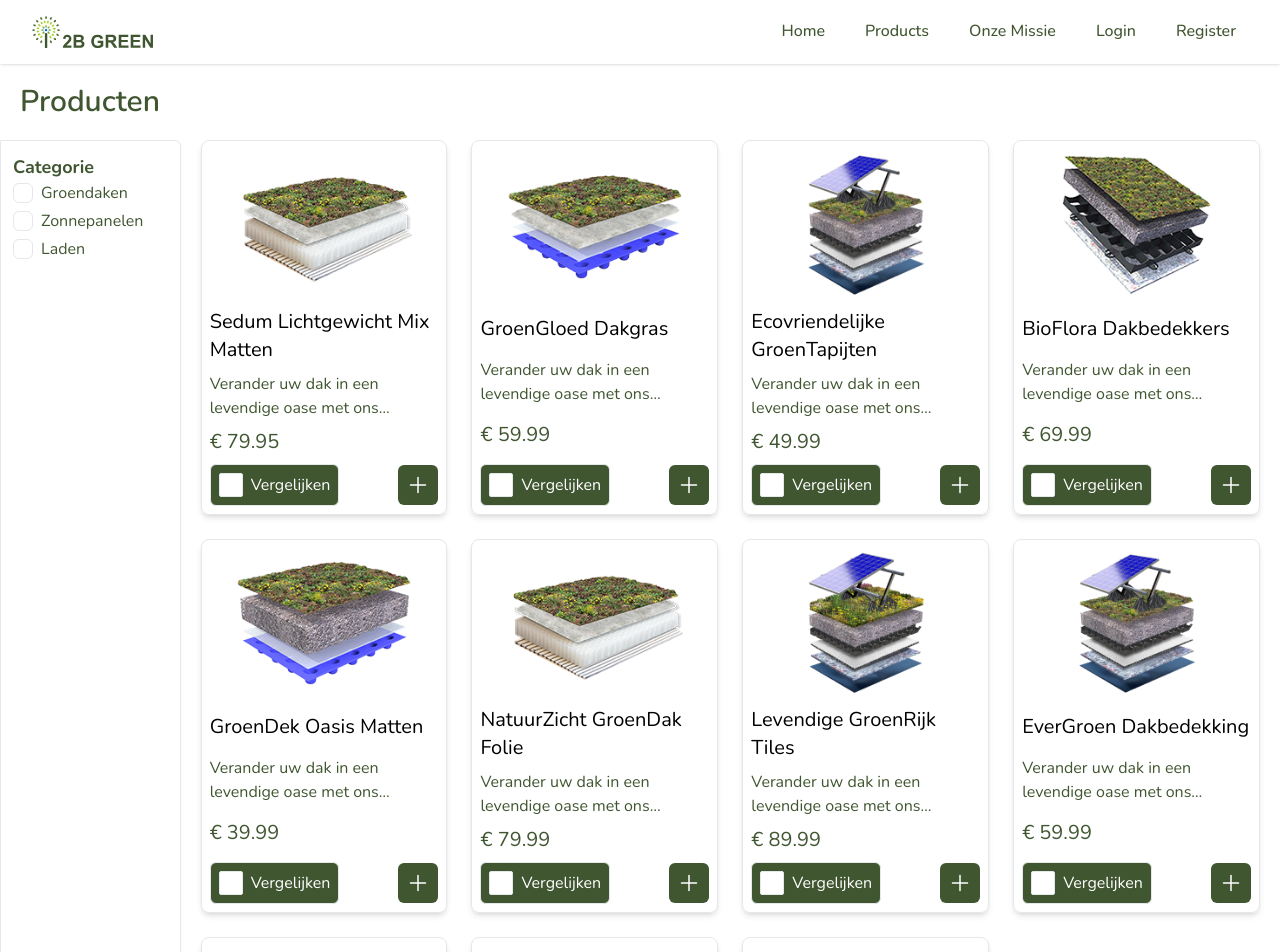
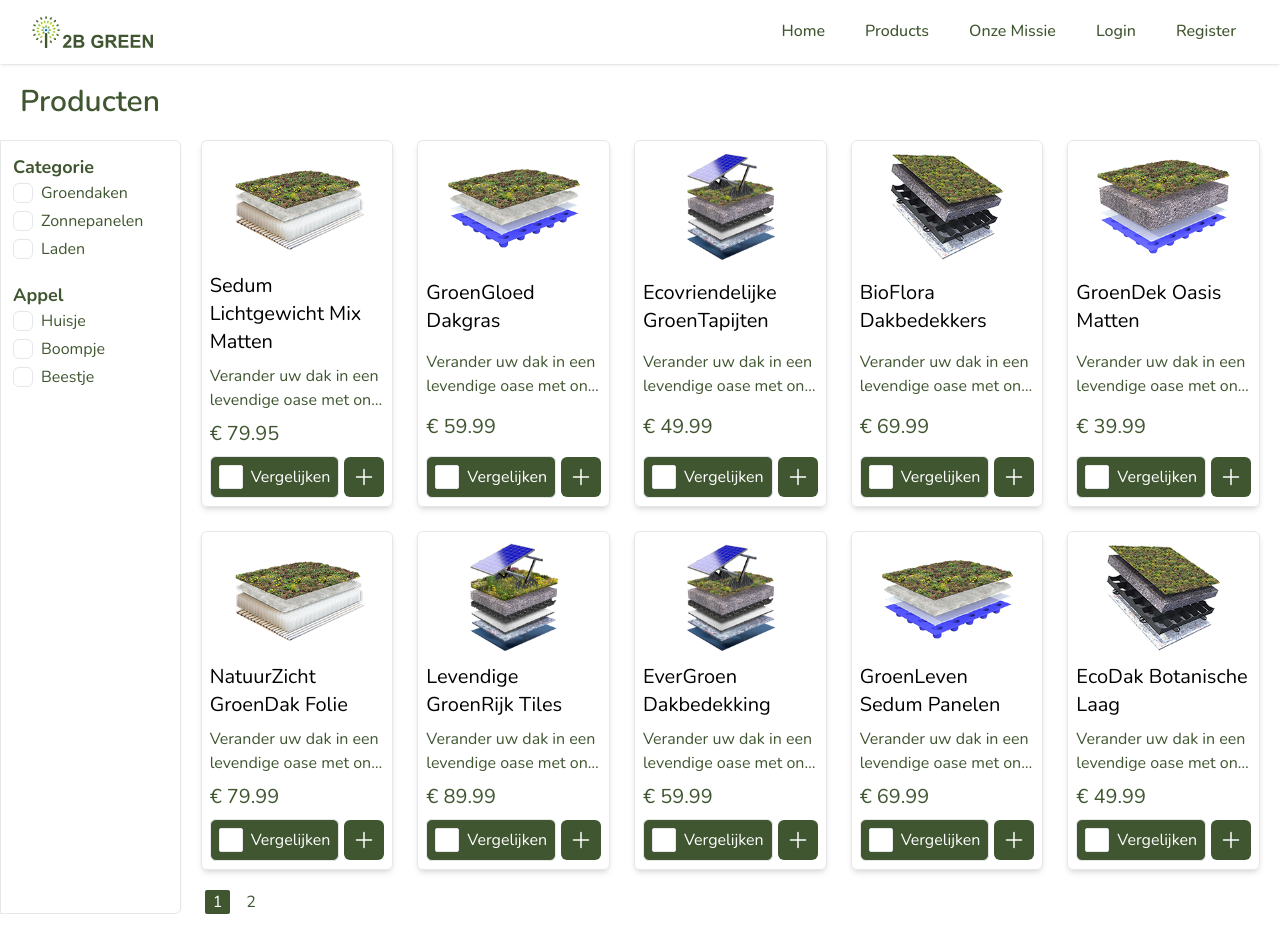
Before and after one commit to amin98/2BGREEN-FRONTEND, a React (Vite) app: page /products in a window 1280 px wide. Shown: the top 952 px of the page. After the commit the page ends 914 px from the top, so only its background shows below. Built offline with nearby package versions, Linux system fonts and the light colour scheme.

Commit message:
last commit

```diff
--- a/src/components/auth/Login.jsx
+++ b/src/components/auth/Login.jsx
@@ -12,7 +12,7 @@ function Login({ onLogin }) {
 
   return (
     <div className='h-screen flex items-center justify-center bg-gray-100 '>
-      <div className='bg-white p-8 rounded-lg shadow-sm w-5/6 md:w-6/12 lg:w-5/12'>
+      <div className='bg-white p-8 rounded-md shadow-sm w-5/6 md:w-6/12 lg:w-5/12'>
         <h2 className='text-2xl font-medium mb-6 text-center'>Inloggen</h2>
 
         <div className='mb-4'>
--- a/src/components/products/ProductItem.jsx
+++ b/src/components/products/ProductItem.jsx
@@ -7,7 +7,7 @@ import greenRoofImage from '../../images/greenroof.png'; // Import the image
 
 function ProductItem({ product, onCheck, isComparisonPage }) {
   return (
-    <div className='border p-2  shadow-md rounded-lg min-w-36 max-w-80'>
+    <div className='border p-2  shadow-md rounded-md min-w-36 max-w-80'>
       <div className='relative flex h-full flex-col justify-between gap-2'>
         {isComparisonPage && (
           <button className=' absolute top-0 z-10  right-0'>
@@ -50,6 +50,64 @@ function ProductItem({ product, onCheck, isComparisonPage }) {
         </div>
       </div>
     </div>
+    // <div className='border p-4 shadow-md rounded-md min-w-[144px] max-w-[320px]'>
+    //   <div className='grid grid-cols-2 gap-4'>
+    //     {/* Row 1 */}
+    //     <div className='relative'>
+    //       {' '}
+    //       {/* Container for image and X button */}
+    //       {isComparisonPage && (
+    //         <button className='absolute top-0 right-0 z-10'>
+    //           <XCircleIcon className='text-gray-500 h-6 w-6' />
+    //         </button>
+    //       )}
+    //       <Link to='' className='flex justify-center'>
+    //         <img
+    //           src={product.image}
+    //           alt={product.title}
+    //           className='size-32 object-contain'
+    //         />
+    //       </Link>
+    //     </div>
+    //     <div className='flex flex-col justify-center'>
+    //       <h1 className='text-xl font-semibold text-lime-600'>
+    //         {product.title}
+    //       </h1>
+    //       <p className='line-clamp-2 text-gray-700'>{product.description}</p>
+    //     </div>
+
+    //     {/* Row 2 */}
+    //     <div className='col-span-2 grid grid-cols-3 gap-4 items-center'>
+    //       {isComparisonPage ? (
+    //         <p className='text-xl text-gray-700 text-center'>
+    //           €{product.price}
+    //         </p>
+    //       ) : (
+    //         <div className='flex items-center'>
+    //           <input
+    //             type='checkbox'
+    //             checked={product.checked}
+    //             onChange={() => onCheck(product)}
+    //             className='h-5 w-5 text-green-500'
+    //           />
+    //           <span className='ml-2 text-gray-700'>Vergelijk</span>
+    //         </div>
+    //       )}
+    //       <div
+    //         className={`col-start-3 flex ${
+    //           isComparisonPage ? 'justify-end' : 'justify-between'
+    //         } space-x-2 items-center`}
+    //       >
+    //         {isComparisonPage && (
+    //           <p className='text-xl text-gray-700'>€{product.price}</p>
+    //         )}
+    //         <button className='bg-lime-600 hover:bg-lime-700 text-white py-2 px-4 rounded-md flex items-center'>
+    //           <PlusIcon className='h-5 w-5' />
+    //         </button>
+    //       </div>
+    //     </div>
+    //   </div>
+    // </div>
   );
 }
 
--- a/src/pages/ComparisonPage.jsx
+++ b/src/pages/ComparisonPage.jsx
@@ -1,6 +1,7 @@
 import { useState, useEffect } from 'react';
 import ProductItem from '../components/products/ProductItem';
-const ComparisonPage = props => {
+
+const ComparisonPage = () => {
   const [selectedItems, setSelectedItems] = useState([]);
 
   useEffect(() => {
@@ -16,7 +17,7 @@ const ComparisonPage = props => {
         Vergelijken
       </h1>
       <div className='flex flex-wrap justify-center md:justify-start w-full h-full'>
-        <div className='grid grid-cols-1 sm:grid-cols-2 md:grid-cols-3 lg:grid-cols-4 gap-6 mt-5 mx-5'>
+        <div className='grid grid-cols-1 sm:grid-cols-3 md:grid-cols-4 lg:grid-cols-5 gap-6 mt-5 mx-5'>
           {selectedItems.map(product => (
             <ProductItem
               key={product.id}
--- a/src/pages/ProductPage.jsx
+++ b/src/pages/ProductPage.jsx
@@ -4,9 +4,13 @@ import { useNavigate } from 'react-router-dom';
 import ProductItem from '../components/products/ProductItem';
 import FilterCheckbox from '../components/misc/FilterCheckbox';
 import LoadingAnimation from '../components/misc/LoadingAnimation';
+
 const ProductPage = () => {
   const [products, setProducts] = useState([]);
   const [selectedItems, setSelectedItems] = useState([]);
+  const [currentPage, setCurrentPage] = useState(1);
+
+  const itemsPerPage = 10;
   const navigate = useNavigate();
 
   useEffect(() => {
@@ -25,6 +29,11 @@ const ProductPage = () => {
     setSelectedItems(newSelectedItems);
     sessionStorage.setItem('selectedItems', JSON.stringify(newSelectedItems));
   };
+
+  const indexOfLastItem = currentPage * itemsPerPage;
+  const indexOfFirstItem = indexOfLastItem - itemsPerPage;
+  const currentItems = products.slice(indexOfFirstItem, indexOfLastItem);
+
   if (!products.length) {
     return <LoadingAnimation />;
   }
@@ -34,7 +43,7 @@ const ProductPage = () => {
       {selectedItems.length > 0 && (
         <button
           onClick={() => navigate('/comparison')}
-          className={`fixed right-10 bg-primary p-3 text-lg border-b-2 border-l-2 border-r-2 z-10 border-secondary rounded-b-xl text-white ${
+          className={`fixed  right-10 bg-primary p-3 text-lg border-b-2 border-l-2 border-r-2 z-10 border-secondary rounded-b-xl text-white ${
             selectedItems.length > 0 ? 'pop' : ''
           }`}
         >
@@ -49,7 +58,8 @@ const ProductPage = () => {
           Producten
         </h1>
         <div className='flex'>
-          <div className='hidden pl-3 py-3 border mt-5  md:flex flex-col rounded-r-md shadow-sm w-52'>
+          <div className='hidden gap-5 pl-3 py-3 border mt-5  md:flex flex-col rounded-r-md shadow-sm w-52'>
+            <div>
               <h2 className='text-lg font-bold  text-primary'>Categorie</h2>
               <ul className='flex flex-col gap-1 text-primary'>
                 <li>
@@ -63,14 +73,46 @@ const ProductPage = () => {
                 </li>
               </ul>
             </div>
+            <div>
+              <h2 className='text-lg font-bold  text-primary'>Appel</h2>
+              <ul className='flex flex-col gap-1 text-primary'>
+                <li>
+                  <FilterCheckbox label={'Huisje'} />
+                </li>
+                <li>
+                  <FilterCheckbox label={'Boompje'} />
+                </li>
+                <li>
+                  <FilterCheckbox label={'Beestje'} />
+                </li>
+              </ul>
+            </div>
+          </div>
           <div className='flex flex-wrap justify-center md:justify-start w-full h-full'>
-            <div className='grid grid-cols-1 sm:grid-cols-2 md:grid-cols-3 lg:grid-cols-4 gap-6 mt-5 mx-5'>
-              {products.map(product => (
+            <div className='grid grid-cols-1 sm:grid-cols-2 md:grid-cols-3 lg:grid-cols-4 xl:grid-cols-5 gap-6 mt-5 mx-5'>
+              {currentItems.map(product => (
                 <ProductItem
                   key={product.id}
                   product={product}
                   onCheck={handleCheck}
                 />
+              ))}
+            </div>
+            <div className='flex relative bottom-0 justify-center mt-5 ml-5'>
+              {Array(Math.ceil(products.length / itemsPerPage))
+                .fill()
+                .map((_, index) => (
+                  <button
+                    key={index}
+                    onClick={() => setCurrentPage(index + 1)}
+                    className={`mx-1 px-2 rounded-sm ${
+                      currentPage === index + 1
+                        ? 'bg-primary text-white'
+                        : 'bg-white text-primary'
+                    }`}
+                  >
+                    {index + 1}
+                  </button>
                 ))}
             </div>
           </div>
--- a/src/pages/RegisterPage.jsx
+++ b/src/pages/RegisterPage.jsx
@@ -3,11 +3,9 @@ import { Link } from 'react-router-dom';
 const RegisterPage = () => {
   return (
     <div className='h-screen flex items-center justify-center bg-gray-100 '>
-      <div className='bg-white w-full md:w-3/5 lg:w-2/5 p-8 rounded-lg shadow-sm m-5'>
-        {/* Form Header */}
+      <div className='bg-white w-full md:w-3/5 lg:w-2/5 p-8 rounded-md shadow-sm m-5'>
         <h2 className='text-2xl font-medium mb-6 text-center'>Register</h2>
 
-        {/* Form Fields */}
         <div className='mb-4 flex gap-5 last:'>
           <div className='w-full'>
             <label htmlFor='name' className='block text-gray-700 mb-2 '>
@@ -22,7 +20,6 @@ const RegisterPage = () => {
           </div>
         </div>
         <div className='mb-6'>
-          {/* Adjust margin as needed */}
           <label htmlFor='email' className='block text-gray-700 mb-2 '>
             Email:
           </label>
@@ -33,7 +30,6 @@ const RegisterPage = () => {
           />
         </div>
         <div className='mb-6'>
-          {/* Adjust margin as needed */}
           <label htmlFor='password' className='block text-gray-700 mb-2 '>
             Password:
           </label>
```
Lines whose indentation alone changed are shown as unchanged.
